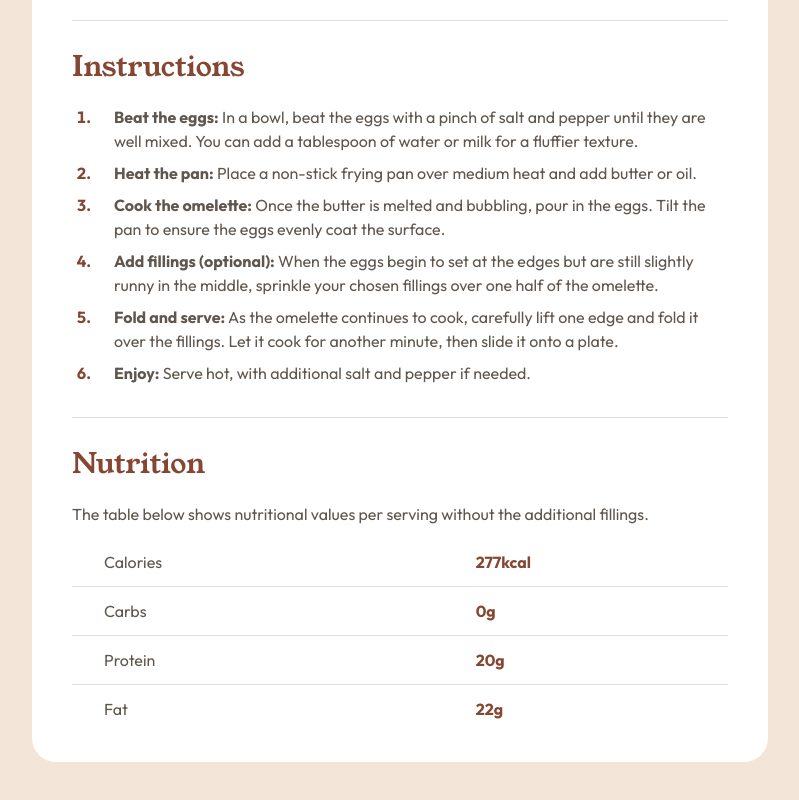
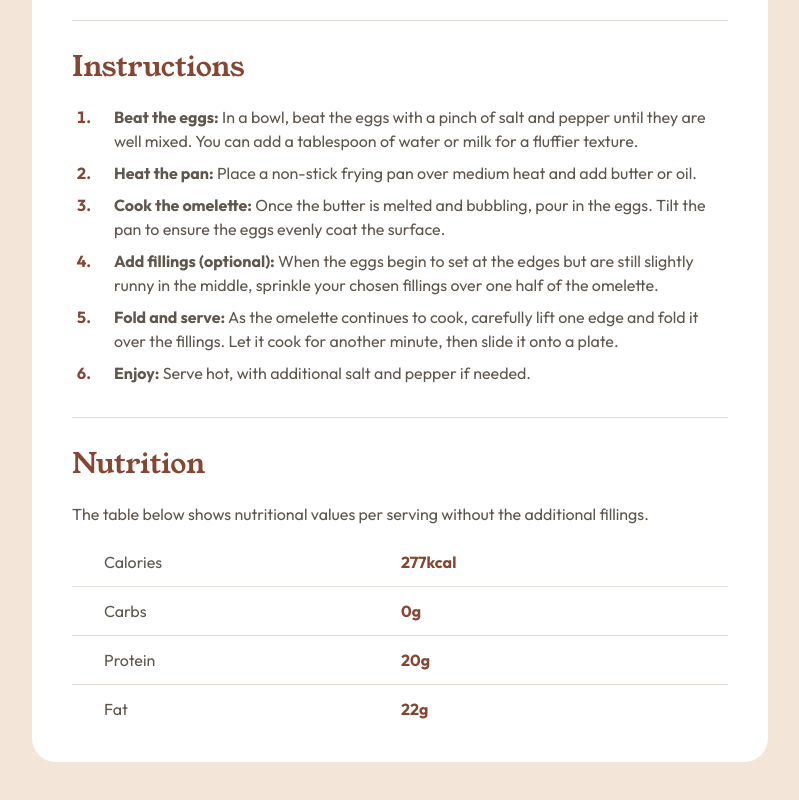
Before and after one commit to golden-section/recipe-page, a plain HTML site: page index.html in a window 1280 px wide. Shown: the part 1072-1872 px from the top of the page, without its empty margins (240-1039 px from the left). Drawn offline with Linux system fonts and the light colour scheme.

Commit message:
th, td width

```diff
--- a/css/style.css
+++ b/css/style.css
@@ -164,6 +164,7 @@ tr:not(:last-child) {
 
 th,
 td {
+  width: 50%;
   padding-block-start: 12px;
 }
 
@@ -174,7 +175,7 @@ tr:not(:last-child) td {
 
 th {
   font-weight: 400;
-  padding-inline-start: 32px;
+  padding-inline: 32px;
 }
 
 td {
```
